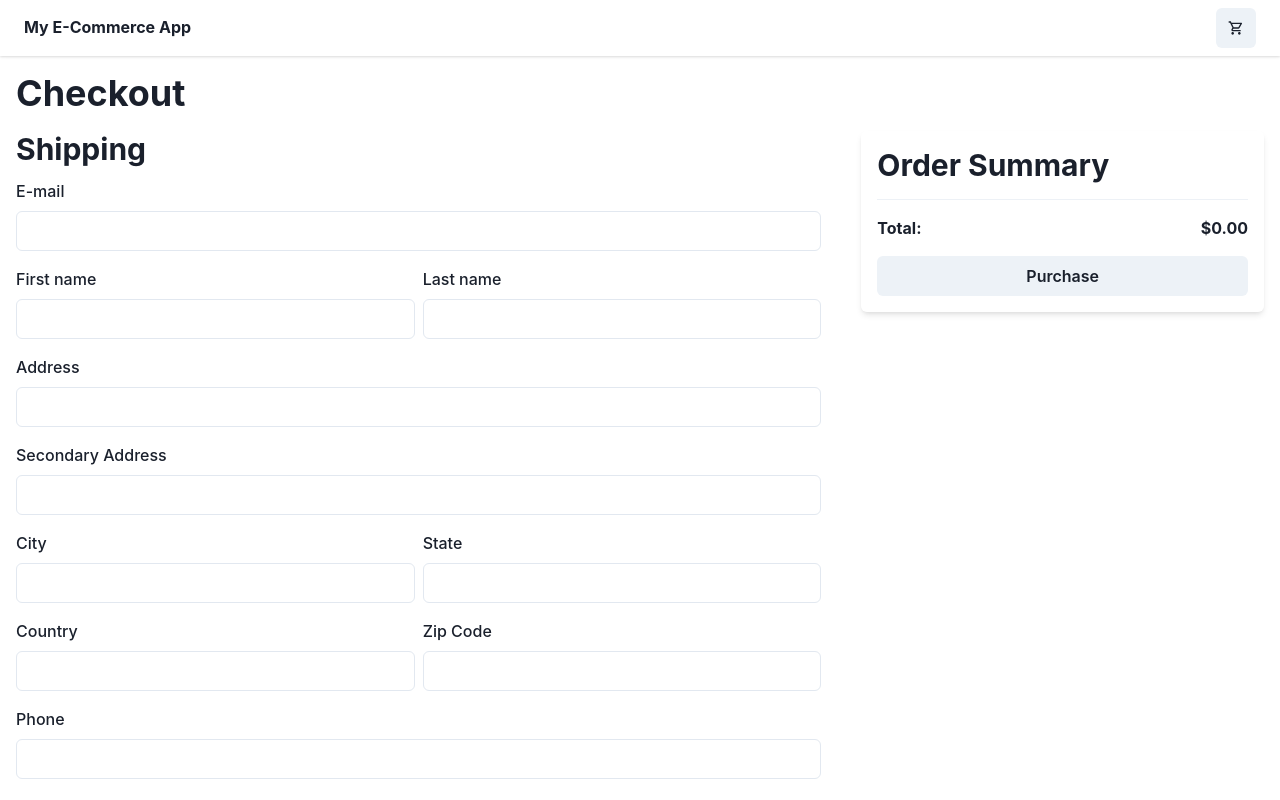
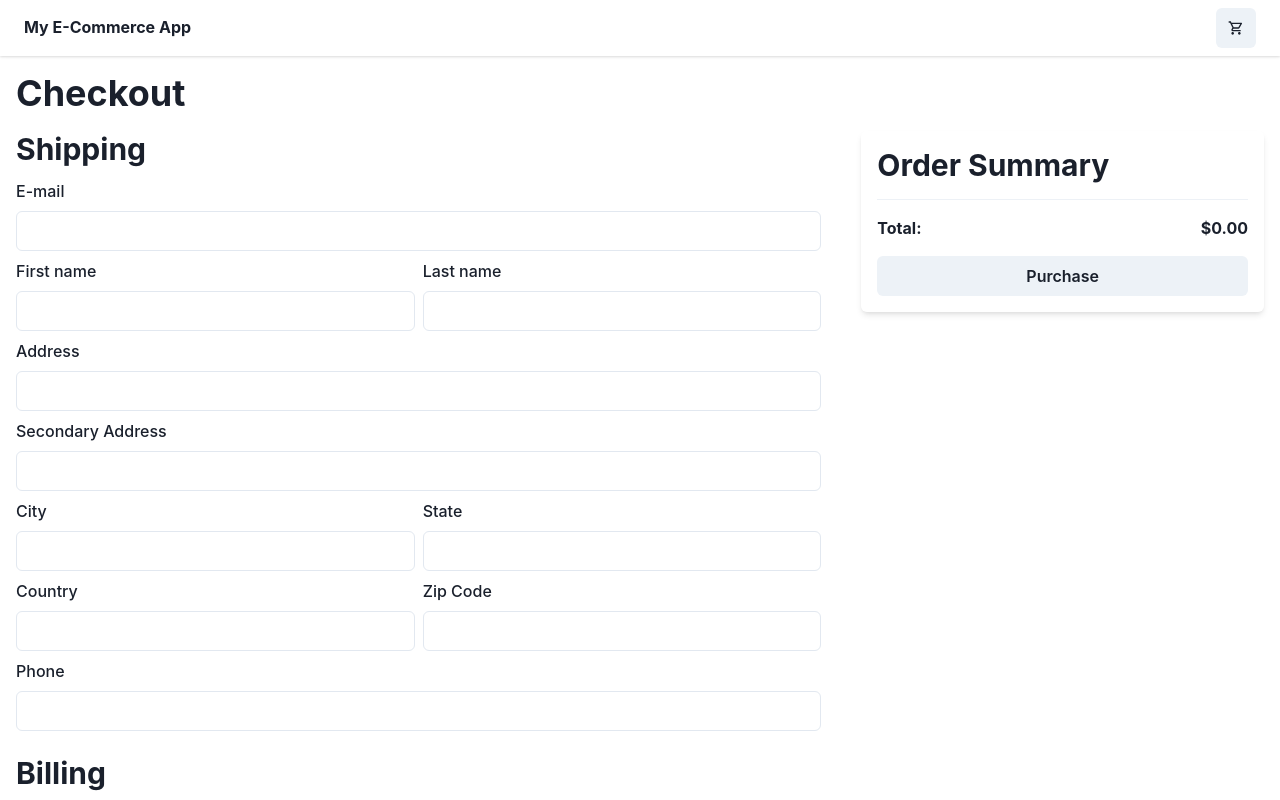
Before and after one commit to jvzaniolo/my-ecommerce-app, a Next.js app: page /checkout in a window 1280 px wide. Shown: the top 800 px of the page. Built offline with nearby package versions, Linux system fonts and the light colour scheme; data requests are answered from the project's data file.

Commit message:
Fix Input to use Chakra UI docs

```diff
--- a/src/components/input.tsx
+++ b/src/components/input.tsx
@@ -1,12 +1,11 @@
 import {
+  forwardRef,
   Input as ChakraInput,
   FormControl,
   FormErrorMessage,
-  FormHelperText,
   FormLabel,
   type InputProps as ChakraInputProps,
 } from '@chakra-ui/react'
-import { forwardRef, type ForwardRefRenderFunction } from 'react'
 
 interface InputProps extends ChakraInputProps {
   label?: string
@@ -14,23 +13,14 @@ interface InputProps extends ChakraInputProps {
   error?: string
 }
 
-const _input: ForwardRefRenderFunction<HTMLInputElement, InputProps> = (
-  { id, isRequired, isInvalid, helper, error, label, ...rest },
-  ref
-) => {
-  return (
-    <FormControl isInvalid={isInvalid} isRequired={isRequired}>
+const Input = forwardRef<InputProps, 'input'>(
+  ({ id, isRequired, helper, error, label, ...rest }, ref) => (
+    <FormControl isInvalid={!!error} isRequired={isRequired}>
       {label && <FormLabel htmlFor={id}>{label}</FormLabel>}
       <ChakraInput ref={ref} name={id} {...rest} />
-      {error ? (
-        <FormErrorMessage>{error}</FormErrorMessage>
-      ) : (
-        <FormHelperText>{helper}</FormHelperText>
-      )}
+      <FormErrorMessage>{error}</FormErrorMessage>
     </FormControl>
   )
-}
-
-const Input = forwardRef(_input)
+)
 
 export default Input
```
